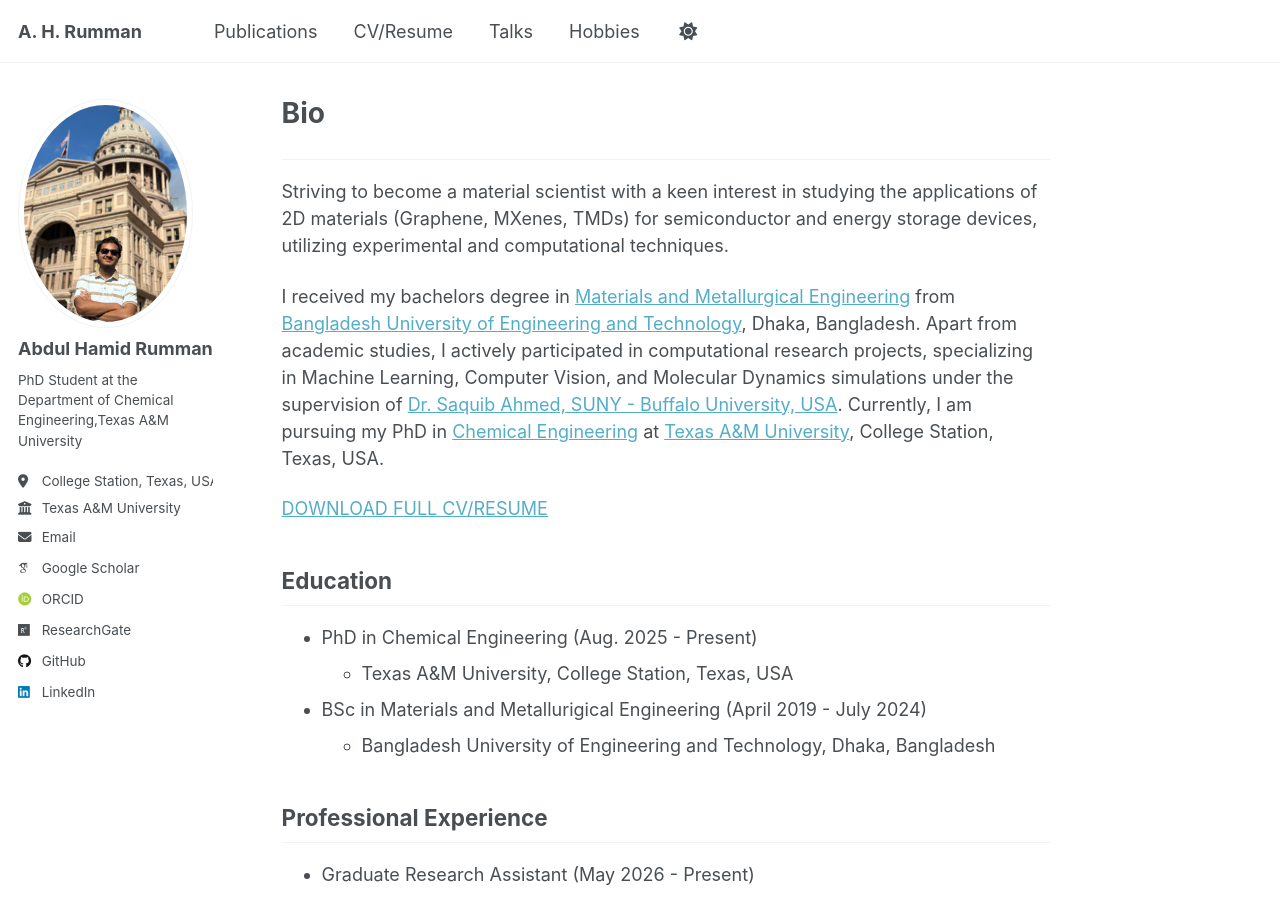
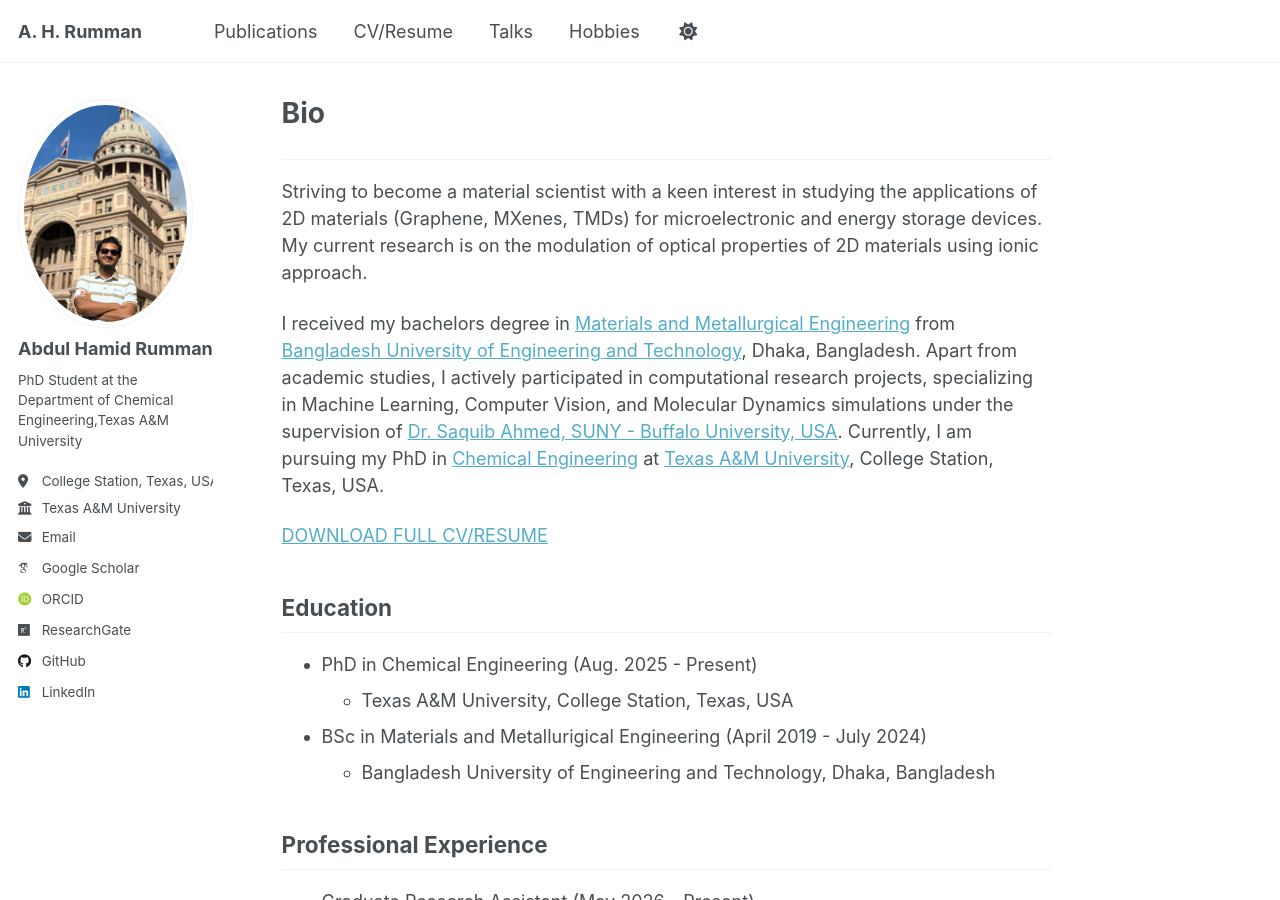
Before and after one commit to AbdulHamidRumman/abdulhamidrumman.github.io, a Jekyll site: the page built from _pages/about.md, in a window 1280 px wide and 900 px high. Built offline with Jekyll 4.4.1, drawn with Linux system fonts in a browser that asks for light colours; some web fonts are replaced; a script that is not in the unit is left out.

Commit message:
updated about.md

```diff
--- a/_pages/about.md
+++ b/_pages/about.md
@@ -8,7 +8,7 @@ redirect_from:
 ---
 ------
 
-Striving to become a material scientist with a keen interest in studying the applications of 2D materials (Graphene, MXenes, TMDs) for semiconductor and energy storage devices, utilizing experimental and computational techniques.
+Striving to become a material scientist with a keen interest in studying the applications of 2D materials (Graphene, MXenes, TMDs) for microelectronic and energy storage devices. My current research is on the modulation of optical properties of 2D materials using ionic approach.
 
 I received my bachelors degree in [Materials and Metallurgical Engineering](mme.buet.ac.bd) from [Bangladesh University of Engineering and Technology](buet.ac.bd), Dhaka, Bangladesh. Apart from academic studies, I actively participated in computational research projects, specializing in Machine Learning, Computer Vision, and Molecular Dynamics simulations under the supervision of [Dr. Saquib Ahmed, SUNY - Buffalo University, USA](https://faculty.buffalostate.edu/ahmedsm/). Currently, I am pursuing my PhD in [Chemical Engineering](https://engineering.tamu.edu/chemical) at [Texas A&M University](www.tamu.edu), College Station, Texas, USA.
 
```
